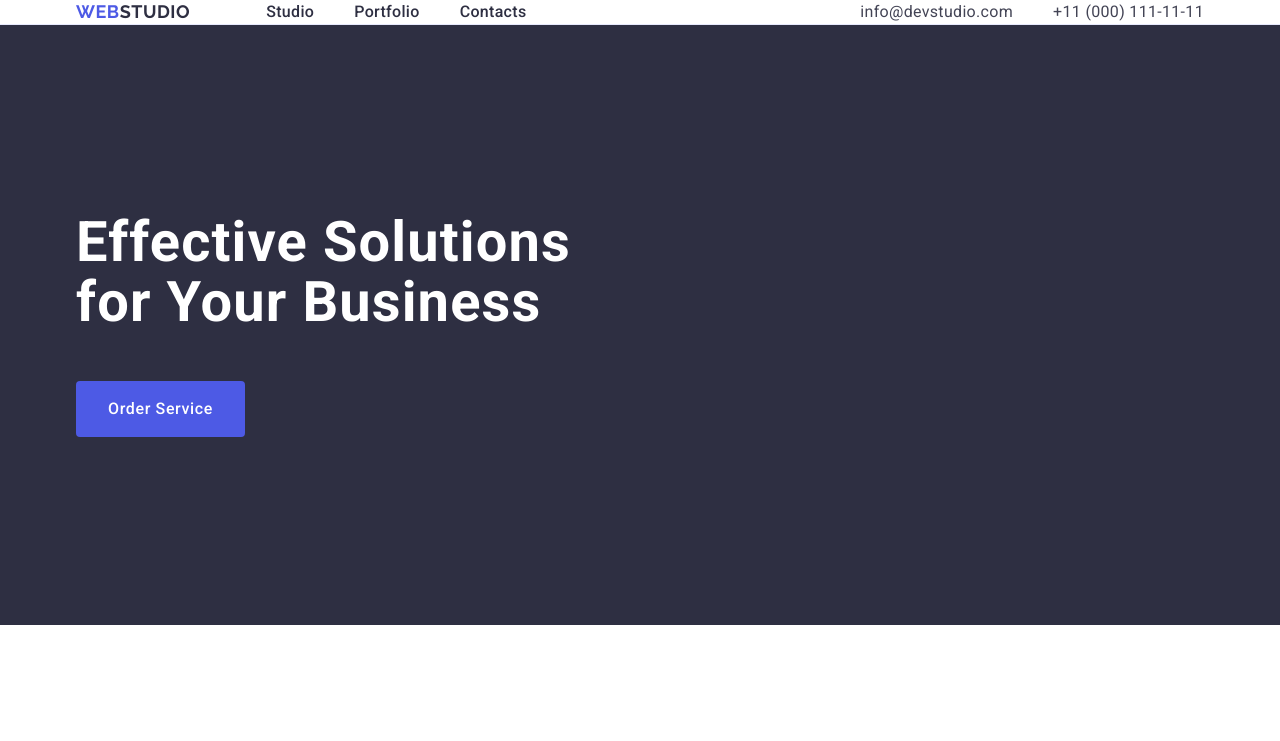
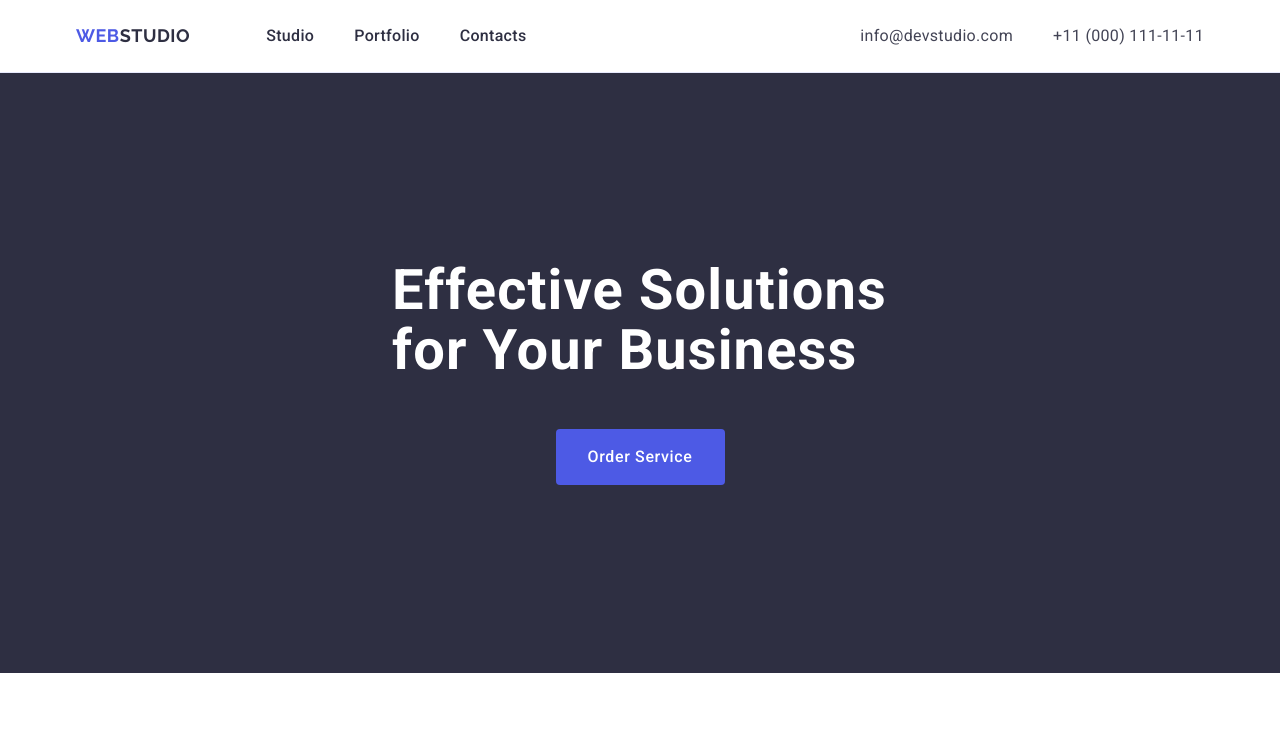
Before and after one commit to StingStorm/goit-markup-hw-06, a plain HTML site: page index.html in a window 1280 px wide. Shown: the top 741 px of the page. Drawn offline with nearby package versions, Linux system fonts and the light colour scheme.

Commit message:
Fix hw2 mentor check

```diff
--- a/css/styles.css
+++ b/css/styles.css
@@ -117,6 +117,7 @@ max-width: 1128px;  */
 }
 
 .page-nav .nav-link {
+    display: block;
     padding: 24px 0;
     font-weight: 500;
     color: #2e2f42;
@@ -149,6 +150,7 @@ margin-right: 40px;}
 .address-link {
     color: #434455;
     letter-spacing: 0.02em;
+    padding: 24px 0;
 }
 
 .address .address-link:hover,
@@ -170,11 +172,12 @@ margin-right: 40px;}
     color: #fff;
 
     max-width: 496px;
-    margin-bottom: 48px;
+    margin: 0 auto 48px;
 }
 
 .btn {
     display: block;
+    margin: 0 auto;
 
     font-family: "Roboto", sans-serif;
         font-weight: 500;
```
